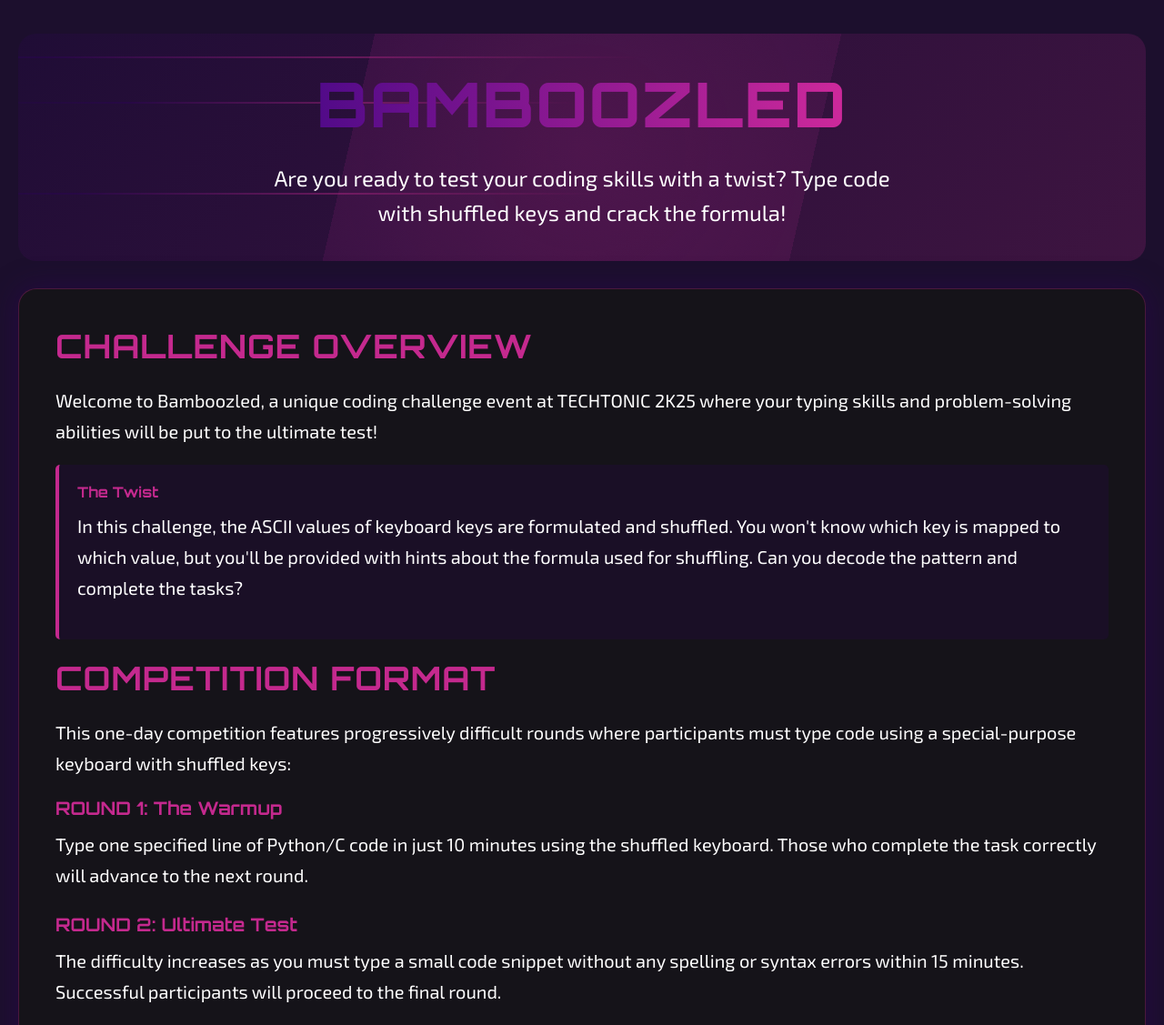
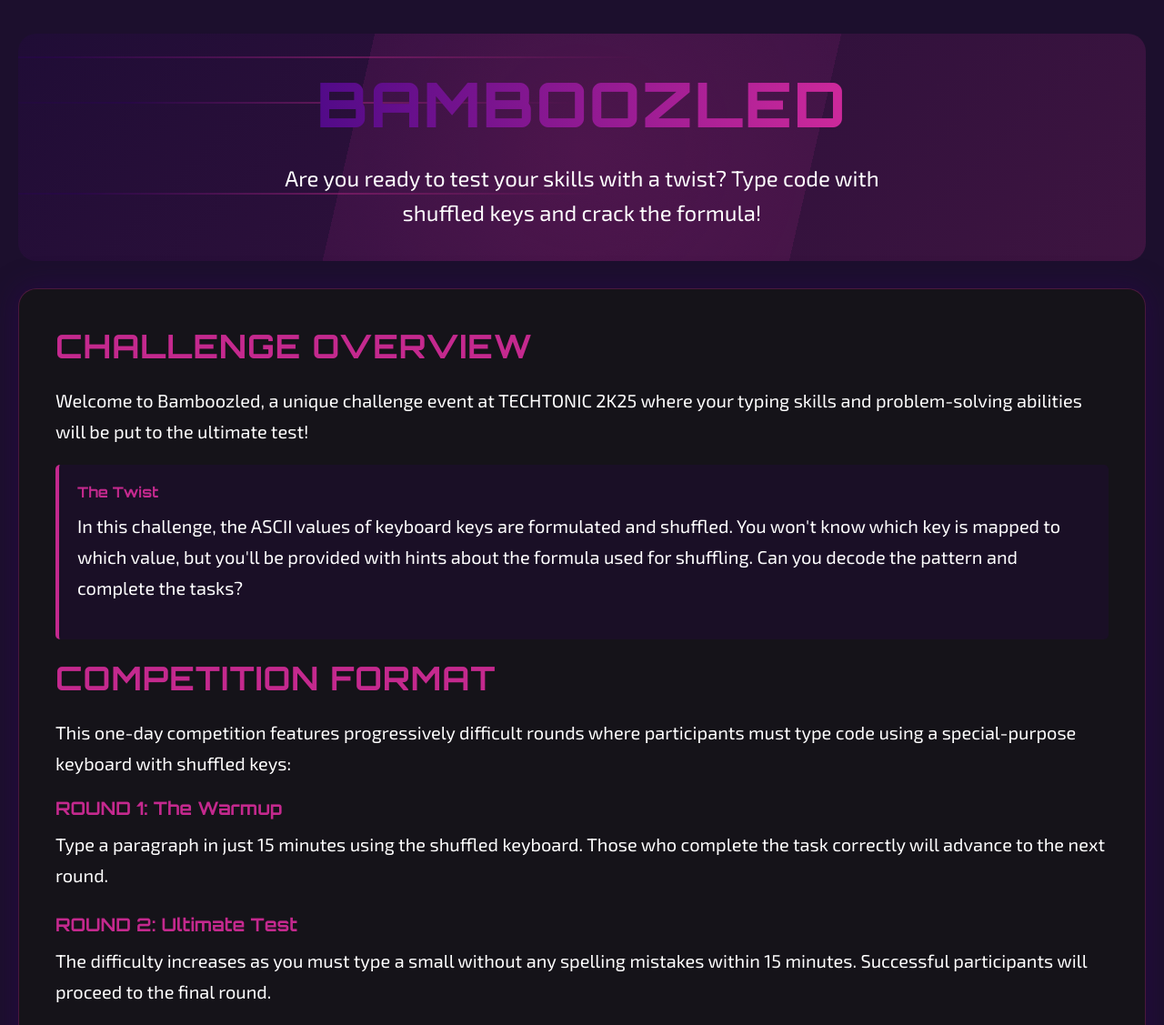
Before and after one commit to vitthalkendre29/Bamboozled-V-2, a website: page public/dashboard.html in a window 1280 px wide. Shown: the part 173-1300 px from the top of the page at 91% size. Drawn offline with Linux system fonts and the light colour scheme.

Commit message:
final day attempt1 commit

```diff
--- a/public/dashboard.html
+++ b/public/dashboard.html
@@ -451,7 +451,7 @@
         <div class="hero-content">
           <h2>Bamboozled</h2>
           <p>
-            Are you ready to test your coding skills with a twist? Type code
+            Are you ready to test your skills with a twist? Type code
             with shuffled keys and crack the formula!
           </p>
         </div>
@@ -460,7 +460,7 @@
       <div class="content">
         <h3>Challenge Overview</h3>
         <p>
-          Welcome to Bamboozled, a unique coding challenge event at TECHTONIC
+          Welcome to Bamboozled, a unique challenge event at TECHTONIC
           2K25 where your typing skills and problem-solving abilities will be
           put to the ultimate test!
         </p>
@@ -485,7 +485,7 @@
         <div class="round">
           <h4>ROUND 1: The Warmup</h4>
           <p>
-            Type one specified line of Python/C code in just 10 minutes using
+            Type a paragraph in just 15 minutes using
             the shuffled keyboard. Those who complete the task correctly will
             advance to the next round.
           </p>
@@ -494,8 +494,8 @@
         <div class="round">
           <h4>ROUND 2: Ultimate Test</h4>
           <p>
-            The difficulty increases as you must type a small code snippet
-            without any spelling or syntax errors within 15 minutes. Successful
+            The difficulty increases as you must type a small
+            without any spelling mistakes within 15 minutes. Successful
             participants will proceed to the final round.
           </p>
         </div>
```
